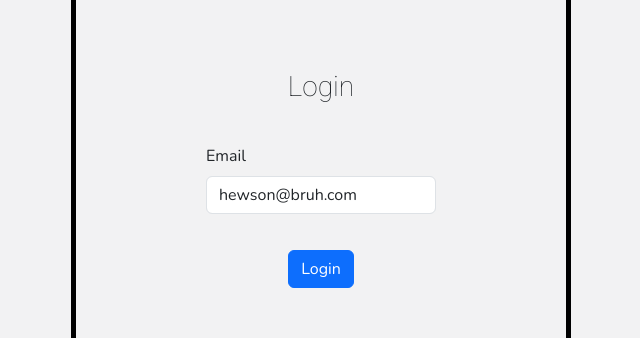
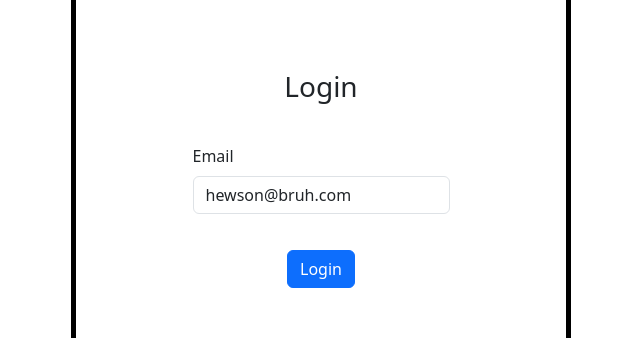
Before and after one commit to HewsonSchulz/Magnified, a React (Create React App) app in the folder client/: page /login in a window 1280 px wide. Shown: the part 171-509 px from the top of the page, without its empty margins (319-959 px from the left). Built offline with nearby package versions, Linux system fonts and the light colour scheme.

Commit message:
refactoring

```diff
--- a/client/src/App.css
+++ b/client/src/App.css
@@ -1,4 +1,3 @@
-/* Import the google web fonts you want to use */
 @import url('https://fonts.googleapis.com/css2?family=Nunito:wght@300&family=Quicksand&family=Roboto:wght@100&display=swap');
 @import url('https://fonts.googleapis.com/css2?family=Lato:ital,wght@0,400;0,700;0,900;1,400&display=swap');
 
@@ -6,11 +5,10 @@
 font-family: 'Nunito', sans-serif;
 font-family: 'Quicksand', sans-serif;
 font-family: 'Roboto', sans-serif;
-
-font-family: 'Lato';
+font-family: 'Lato', sans-serif;
 */
 
-/* COLOR PALETTE */
+/*! COLOR PALETTE !*/
 :root {
   --primary: #4cb44a;
   --primary-dark: #3b8d39;
@@ -31,87 +29,3 @@ font-family: 'Lato';
 
   --appBackground: #f2f2f3;
 }
-/* GLOBAL */
-body,
-button,
-input,
-select,
-textarea {
-  font-family: 'Nunito', sans-serif;
-}
-body {
-  background-color: var(--appBackground);
-  margin: 0;
-}
-
-h1,
-h2,
-h3,
-h4,
-h5,
-h6 {
-  font-family: 'Roboto', serif;
-}
-
-/* prevents all the links in the app from having default underline */
-/*
-a {
-  text-decoration: none;
-  color: inherit;
-}
-*/
-/* prevents all the links in the app from turning purple after visiting */
-/*
-a:visited {
-  color: inherit;
-}
-*/
-/* prevents all the inputs in the app from having that blue outline when in focus */
-/*
-input:focus {
-  outline: none;
-}
- */
-/*
-button {
-  padding: 0.5rem 1rem;
-  border: 1px solid transparent;
-  border-radius: 0.5rem;
-  color: var(--white);
-  cursor: pointer;
-}
-*/
-
-/*
-.btn-primary {
-  background-color: var(--primary);
-}
-
-.btn-primary:hover {
-  background-color: var(--primary-dark);
-}
-
-.btn-secondary {
-  background-color: var(--secondary);
-}
-
-.btn-secondary:hover {
-  background-color: #0097d7;
-}
-
-.btn-warning {
-  background-color: var(--warning);
-}
-
-.btn-warning:hover {
-  background-color: #e14617;
-}
-
-.btn-info {
-  background-color: var(--info);
-}
-
-.btn-info:hover {
-  background-color: #e19e00;
-}
-*/
--- a/client/src/components/ApplicationViews.js
+++ b/client/src/components/ApplicationViews.js
@@ -2,7 +2,7 @@ import { Navigate, Outlet, Route, Routes, useLocation } from 'react-router-dom'
 import { Login } from './auth/Login'
 import { AuthorizedRoute } from './auth/AuthorizedRoute'
 import { Register } from './auth/Register'
-import { NavBar } from './NavBar'
+import { NavBar } from './nav/NavBar'
 
 export const ApplicationViews = ({ loggedInUser, setLoggedInUser }) => {
   const location = useLocation()
@@ -21,8 +21,9 @@ export const ApplicationViews = ({ loggedInUser, setLoggedInUser }) => {
         <Route
           index
           element={
+            //TODO: create a home page (with modified navbar)
             <AuthorizedRoute loggedInUser={loggedInUser}>
-              <>Hello World!</>
+              <>!HOME PAGE</>
             </AuthorizedRoute>
           }
         />
--- a/client/src/components/NavBar.js
+++ /dev/null
@@ -1,40 +0,0 @@
-import { Link, useLocation } from 'react-router-dom'
-import { useNavigate } from 'react-router-dom'
-import './NavBar.css'
-
-export const NavBar = ({ loggedInUser }) => {
-  const navigate = useNavigate()
-  const url = useLocation().pathname
-
-  return (
-    <ul className='navbar'>
-      <li className='navbar__item'>
-        <Link
-          to='/'
-          className='navbar__link'
-          id={url === '/' ? 'selected' : ''}
-        >
-          Home
-        </Link>
-      </li>
-
-      {localStorage.getItem('magnified_user') ? (
-        <li className='navbar__item navbar__logout'>
-          <Link
-            className='navbar__link'
-            onClick={() => {
-              navigate('/login', { replace: true })
-              localStorage
-                .removeItem('magnified_user')
-                .then(navigate('/login', { replace: true }))
-            }}
-          >
-            Logout
-          </Link>
-        </li>
-      ) : (
-        ''
-      )}
-    </ul>
-  )
-}
--- /dev/null
+++ b/client/src/components/nav/Logout.js
@@ -0,0 +1,20 @@
+import { Link, useNavigate } from 'react-router-dom'
+
+export const Logout = () => {
+  const navigate = useNavigate()
+
+  return (
+    <li className='navbar__item navbar__logout'>
+      <Link
+        className='navbar__link'
+        onClick={() => {
+          localStorage.removeItem('magnified_user').then(() => {
+            navigate('/login', { replace: true })
+          })
+        }}
+      >
+        Logout
+      </Link>
+    </li>
+  )
+}
--- /dev/null
+++ b/client/src/components/nav/NavBar.js
@@ -0,0 +1,23 @@
+import { useLocation } from 'react-router-dom'
+import { Logout } from './Logout'
+import './NavBar.css'
+
+export const NavBar = () => {
+  const url = useLocation().pathname
+
+  return (
+    <ul className='navbar'>
+      {/* <li className='navbar__item'>
+        <Link
+          to='/'
+          className='navbar__link'
+          id={url === '/' ? 'selected' : ''}
+        >
+          Home
+        </Link>
+      </li> */}
+
+      {localStorage.getItem('magnified_user') && <Logout />}
+    </ul>
+  )
+}
```
Also changed, not shown: client/src/components/nav/NavBar.css (renamed from client/src/components/NavBar.css).
